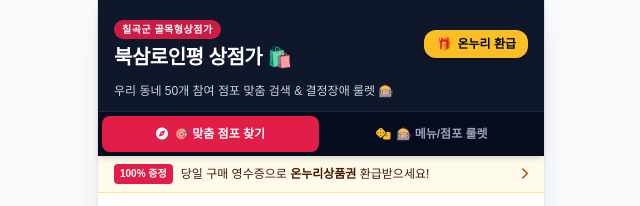
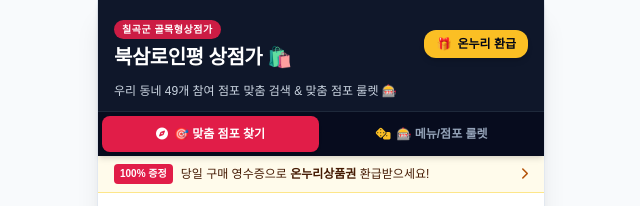
Before and after one commit to jehbae/buksamroinpyeong-app, a plain HTML site: page index.html in a window 1280 px wide. Shown: the top 206 px of the page, 319-959 px from the left. Drawn offline with nearby package versions, Linux system fonts and the light colour scheme; a web font is replaced by a local one.

Commit message:
Update store count in navigation text

```diff
--- a/index.html
+++ b/index.html
@@ -83,7 +83,7 @@
                 </button>
             </div>
             <p class="text-xs text-slate-300 px-4 pb-3">
-                우리 동네 50개 참여 점포 맞춤 검색 & 결정장애 룰렛 🎰
+                우리 동네 49개 참여 점포 맞춤 검색 & 맞춤 점포 룰렛 🎰
             </p>
 
             <!-- Navigation Tabs -->
```
